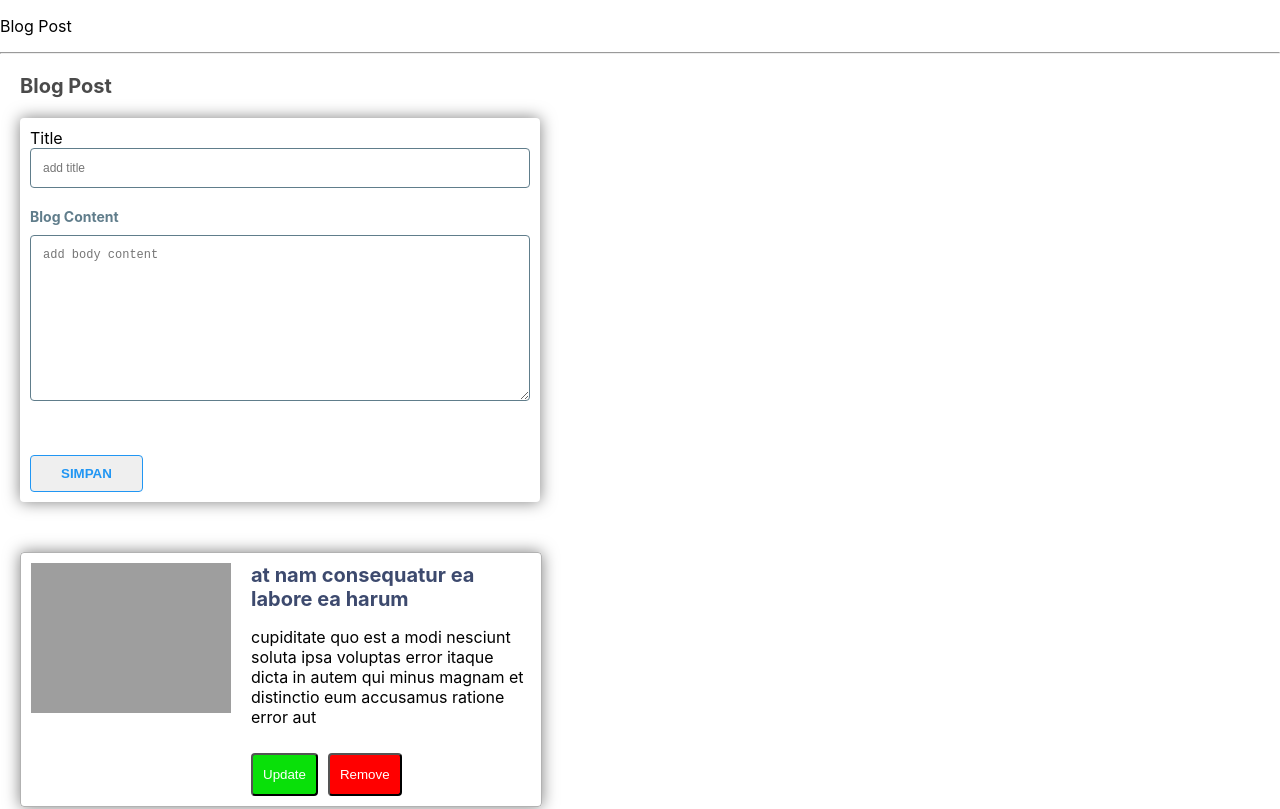
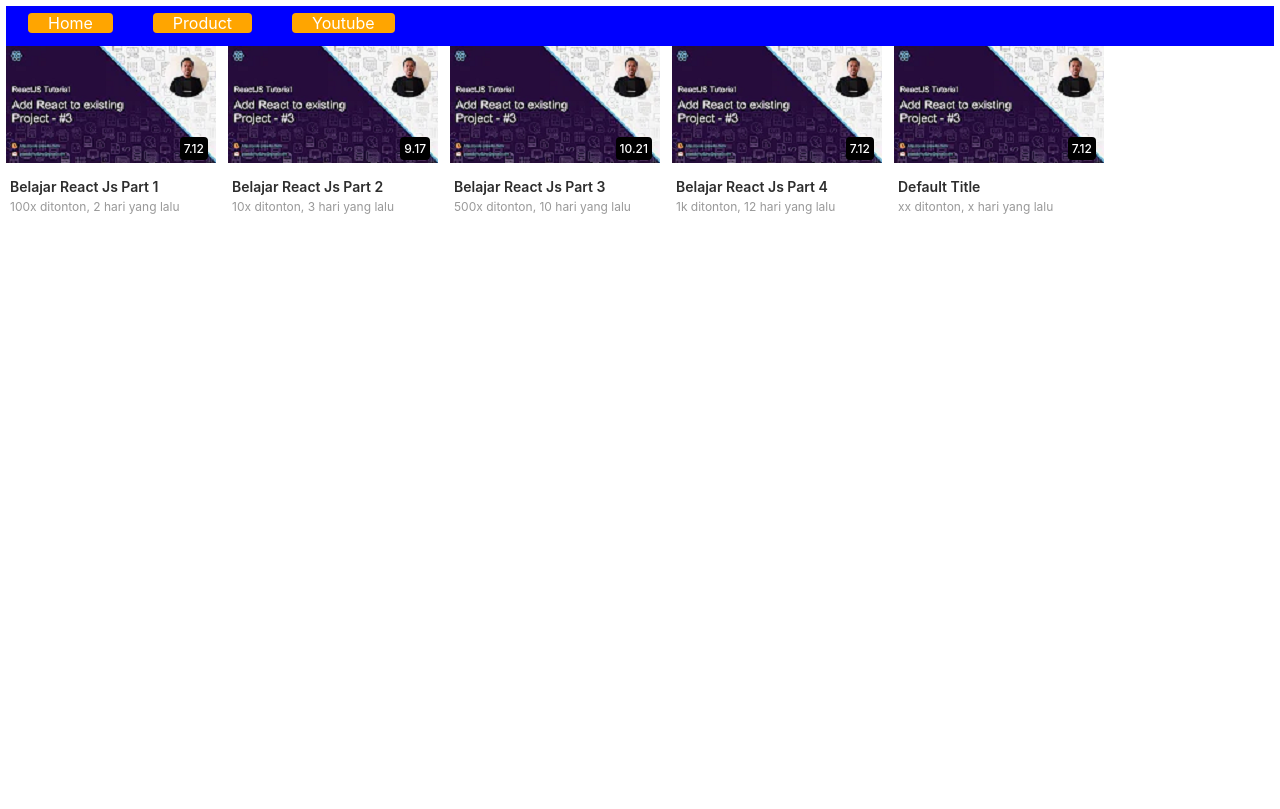
Before and after one commit to WibyFabian08/belajar-react, a React (Create React App) app: page /youtube in a window 1280 px wide. Shown: the top 809 px of the page. Built offline with nearby package versions, Linux system fonts and the light colour scheme; data requests are answered from the project's data file; grey boxes are pictures that could not be loaded.

Commit message:
Berpindah Halaman Dengan React Router

```diff
--- a/package.json
+++ b/package.json
@@ -9,6 +9,8 @@
     "axios": "^0.21.0",
     "react": "^17.0.1",
     "react-dom": "^17.0.1",
+    "react-router": "^5.2.0",
+    "react-router-dom": "^5.2.0",
     "react-scripts": "4.0.0",
     "web-vitals": "^0.2.4"
   },
--- /dev/null
+++ b/src/container/Home/Home.css
@@ -0,0 +1,16 @@
+.link-container {
+    height: 40px;
+    width: 100%;
+    background-color: blue;
+    line-height: 30px;
+}
+
+.link {
+    color: white;
+    background-color: orange;
+    margin-right: 20px;
+    margin-left: 20px;
+    padding: 0 20px;
+    text-decoration: none;
+    border-radius: 4px;
+}
--- a/src/container/Home/Home.jsx
+++ b/src/container/Home/Home.jsx
@@ -1,41 +1,35 @@
+// library
 import React, { Fragment } from 'react';
-import BlogPost from '../BlogPost/BlogPost';
-// import YouTubeComp from '../../component/YouTubeComp/YouTubeComp';
-// import Product from '../Product/Product';
+import {
+    BrowserRouter as Router,
+    Switch,
+    Route,
+    Link
+  } from 'react-router-dom';
+
+// pages
+import BlogPost from '../Pages/BlogPost/BlogPost';
+import YouTubeCompPage from '../Pages/YouTubeCompPage/YouTubeCompPage';
+import Product from '../Pages/Product/Product';
+
+// styles
+import './Home.css';
 
 class Home extends React.Component {
     render() {
         return(
-            // <div>
-            //     <YouTubeComp
-            //         time='7.12'
-            //         title='Belajar React js part 1'
-            //         desc='100x ditonton, 2 hari yang lalu'
-            //     />
-            //     <YouTubeComp
-            //         time='9.17'
-            //         title='Belajar React js part 2'
-            //         desc='10x ditonton, 3 hari yang lalu'
-            //     />
-            //     <YouTubeComp
-            //         time='10.21'
-            //         title='Belajar React js part 3'
-            //         desc='500x ditonton, 10 hari yang lalu'
-            //     />
-            //     <YouTubeComp
-            //         time='7.12'
-            //         title='Belajar React js part 4'
-            //         desc='1k ditonton, 12 hari yang lalu'
-            //     />
-            //     <YouTubeComp />
-            // <Product></Product>
-
-            // </div>
-            <div>
-                <p>Blog Post</p>
-                <hr/>
-                <BlogPost></BlogPost>
-            </div>
+            <Router>
+                <div className='link-container'>
+                    <Link className='link' to='/'>Home</Link>
+                    <Link className='link' to='/product'>Product</Link>
+                    <Link className='link' to='/youtube'>Youtube</Link>
+                </div>
+                <Switch>
+                    <Route exact path='/' component={BlogPost}></Route>
+                    <Route path='/product' component={Product}></Route>
+                    <Route path='/youtube' component={YouTubeCompPage}></Route>
+                </Switch>
+            </Router>
 
         )
     }
--- a/src/container/BlogPost/BlogPost.jsx
+++ b/src/container/Pages/BlogPost/BlogPost.jsx
@@ -1,5 +1,5 @@
 import React, {Fragment} from 'react';
-import Post from '../../component/Post/Post';
+import Post from '../../../component/Post/Post';
 import axios from 'axios';
 import './BlogPost.css';
 
@@ -106,6 +106,8 @@ class BlogPost extends React.Component {
     render() {
         return(
             <Fragment>
+                <p>Halaman Blog Post</p>
+                <hr/>
                 <p className='section-title'>Blog Post</p>
                 <div className="form-add-post">
                     <lable htmlFor="title">Title</lable>
--- a/src/container/Product/Product.jsx
+++ b/src/container/Pages/Product/Product.jsx
@@ -1,6 +1,6 @@
 import React from 'react';
 import './Product.css';
-import CardProduct from '../CardProduct/CardProduct';
+import CardProduct from '../Product/CardProduct/CardProduct';
 import { Fragment } from 'react';
 
 class Product extends React.Component {
@@ -17,6 +17,8 @@ class Product extends React.Component {
     render() {
         return(
             <Fragment>
+                <p>Halaman Product</p>
+                <hr/>
                 <div className="header">
                     <div className="logo">
                         <img src="https://info.etanee.id/wp-content/uploads/2020/06/Logo-etanee-LEAF-GREEN-500px.png" alt="logo-product"/>
--- /dev/null
+++ b/src/container/Pages/YouTubeCompPage/YouTubeCompPage.jsx
@@ -0,0 +1,34 @@
+import React, {Fragment} from 'react';
+import YouTubeComp from '../../../component/YouTubeComp/YouTubeComp';
+
+class YouTubeCompPage extends React.Component {
+    render() {
+        return (
+            <Fragment>
+                <YouTubeComp
+                    time='7.12'
+                    title='Belajar React js part 1'
+                    desc='100x ditonton, 2 hari yang lalu'
+                />
+                <YouTubeComp
+                    time='9.17'
+                    title='Belajar React js part 2'
+                    desc='10x ditonton, 3 hari yang lalu'
+                />
+                <YouTubeComp
+                    time='10.21'
+                    title='Belajar React js part 3'
+                    desc='500x ditonton, 10 hari yang lalu'
+                />
+                <YouTubeComp
+                    time='7.12'
+                    title='Belajar React js part 4'
+                    desc='1k ditonton, 12 hari yang lalu'
+                />
+                <YouTubeComp />
+            </Fragment>
+        )
+    }
+}
+
+export default YouTubeCompPage;
```
Also changed, not shown: src/container/Pages/BlogPost/BlogPost.css (renamed from src/container/BlogPost/BlogPost.css), src/container/Pages/Product/CardProduct/CardProduct.jsx (renamed from src/container/CardProduct/CardProduct.jsx), src/container/Pages/Product/Product.css (renamed from src/container/Product/Product.css), 1 other file (tests, documents, lock files or other folders).
